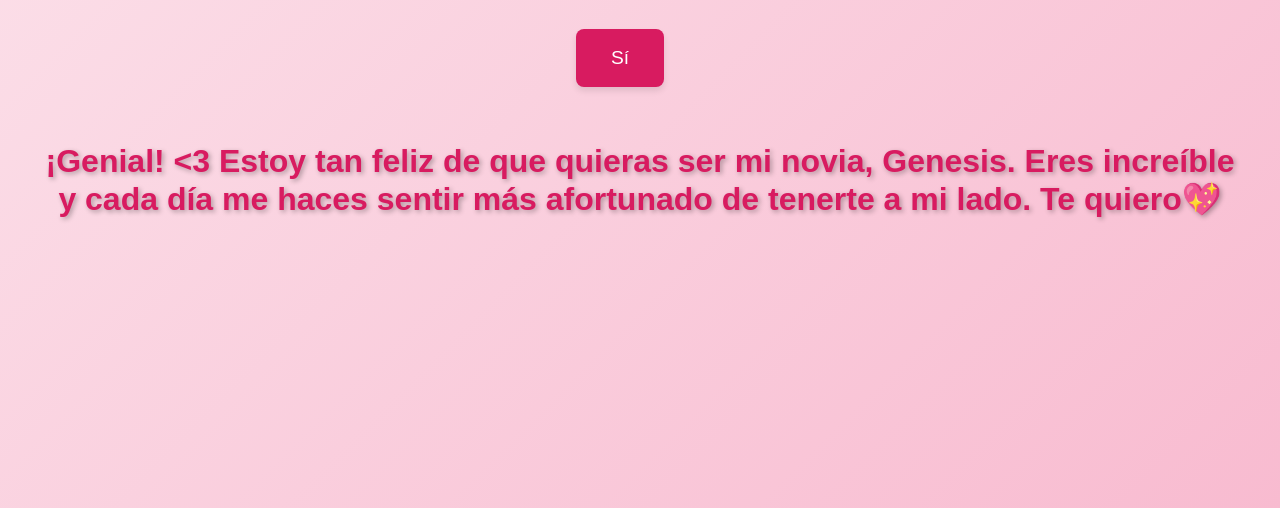
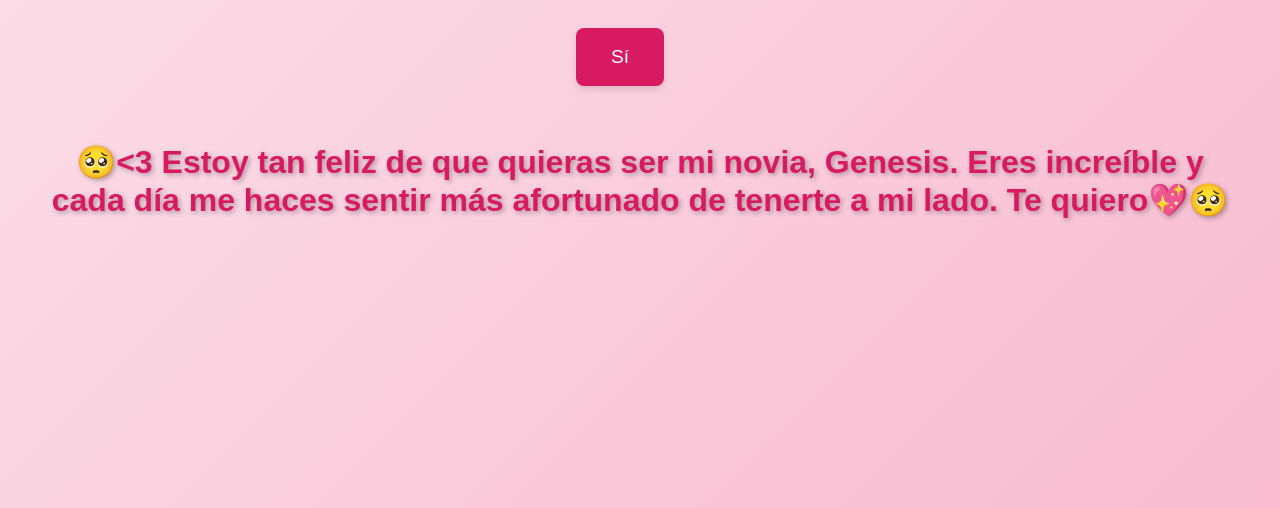
Before and after one commit to aerobooy/GENESIS, a plain HTML site: page propuesta.html in a window 1280 px wide. Both pictures are taken after a click on the link "Sí". Shown: the part 372-880 px from the top of the page. Drawn offline with Linux system fonts and the light colour scheme.

Commit message:
Update propuesta.html
fyf

```diff
--- a/propuesta.html
+++ b/propuesta.html
@@ -91,7 +91,7 @@
     </div>
 
     <div id="message">
-        <h2>¡Genial! <3 Estoy tan feliz de que quieras ser mi novia, Genesis. Eres increíble y cada día me haces sentir más afortunado de tenerte a mi lado. Te quiero💖</h2>
+        <h2>🥺<3 Estoy tan feliz de que quieras ser mi novia, Genesis. Eres increíble y cada día me haces sentir más afortunado de tenerte a mi lado. Te quiero💖🥺</h2>
     </div>
 
 
```
